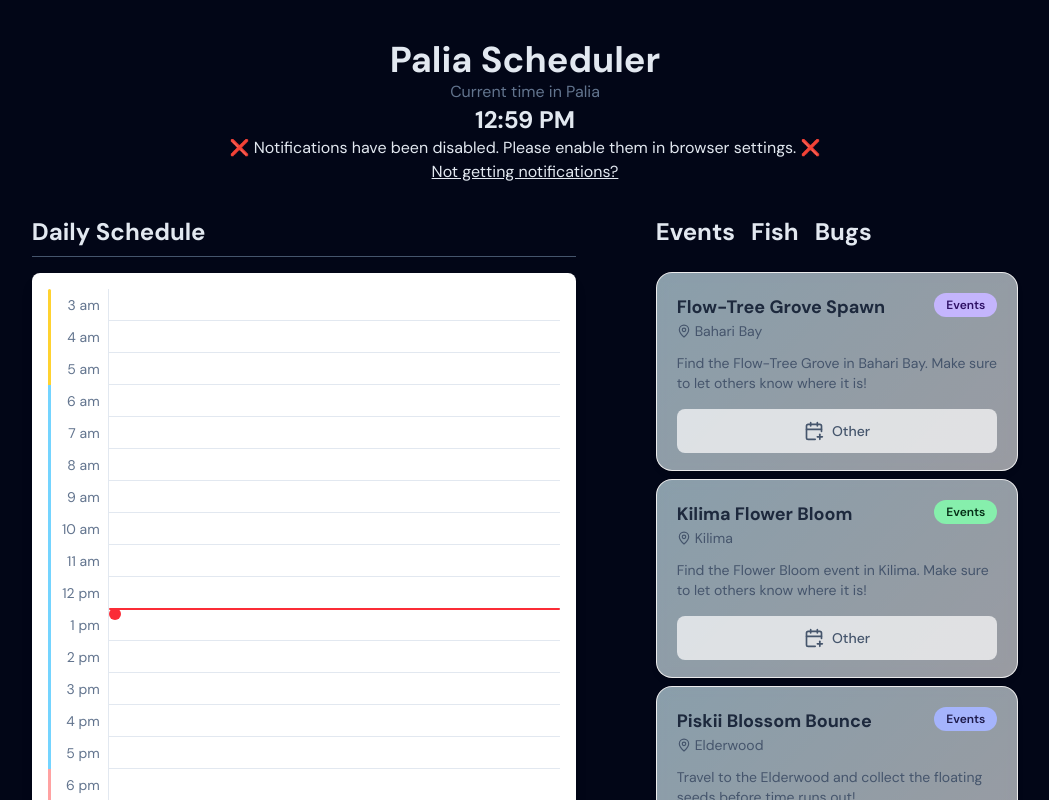
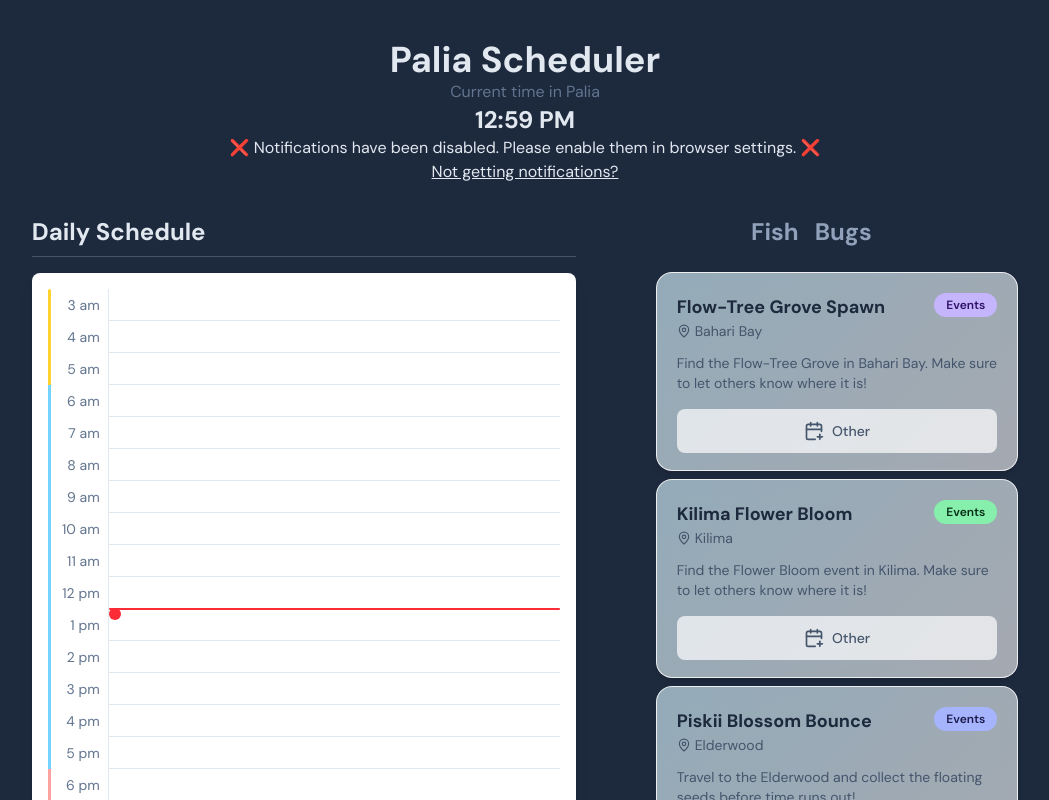
Before and after one commit to AedanG1/Palia-Scheduler, a Next.js app: page / in a window 1280 px wide. Shown: the top 800 px of the page, without its empty margins (115-1164 px from the left). Built offline with nearby package versions, Linux system fonts and the light colour scheme.

Commit message:
add motion underline to activity type select

```diff
--- a/src/app/components/ActivityTypeSelect.tsx
+++ b/src/app/components/ActivityTypeSelect.tsx
@@ -1,4 +1,5 @@
 import { ACTIVITYTYPE, ActivityType } from "../data"
+import { motion } from "motion/react"
 
 type ActivityTypeSelectProps = {
   typeToDisplay: ActivityType;
@@ -7,11 +8,30 @@ type ActivityTypeSelectProps = {
 
 export default function ActivityTypeSelect({typeToDisplay, handleClick}: ActivityTypeSelectProps) {
   const activityButtonElements = ACTIVITYTYPE.map((activity: ActivityType) => {
+    const isSelected = typeToDisplay === activity;
+
     return (
-      <li key={activity}>
-        <button onClick={() => {handleClick(activity)}} className="text-2xl font-bold pb-2 hover:cursor-pointer">
+      <li key={activity} className="relative">
+        <button
+          onClick={() => {handleClick(activity)}}
+          className={`text-2xl font-bold pb-2 hover:cursor-pointer transition-colors ${
+            isSelected ? "text-slate-800" : "text-slate-400 hover:text-slate-600"
+          }`}
+        >
           {activity}
         </button>
+        {isSelected && (
+          <motion.div
+            layoutId="underline"
+            className="absolute bottom-0 left-0 right-0 h-0.25 bg-slate-800"
+            initial={false}
+            transition={{
+              type: "spring",
+              stiffness: 500,
+              damping: 30
+            }}
+          />
+        )}
       </li>
     )
   })
--- a/src/app/globals.css
+++ b/src/app/globals.css
@@ -2,7 +2,7 @@
 
 :root {
   --background: #f1f5f9;
-  --foreground: #2c313c;
+  --foreground: #1d293d;
 }
 
 /* @theme inline {
@@ -26,7 +26,7 @@
 
 @media (prefers-color-scheme: light) {
   :root {
-    --background:#020617;
+    --background: #1d293d;
     --foreground: #e2e8f0;
   }
 }
```
